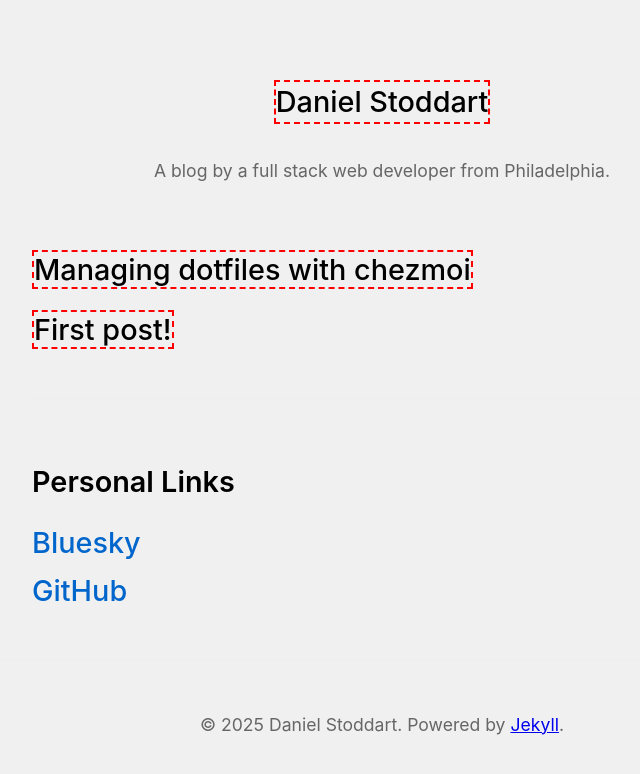
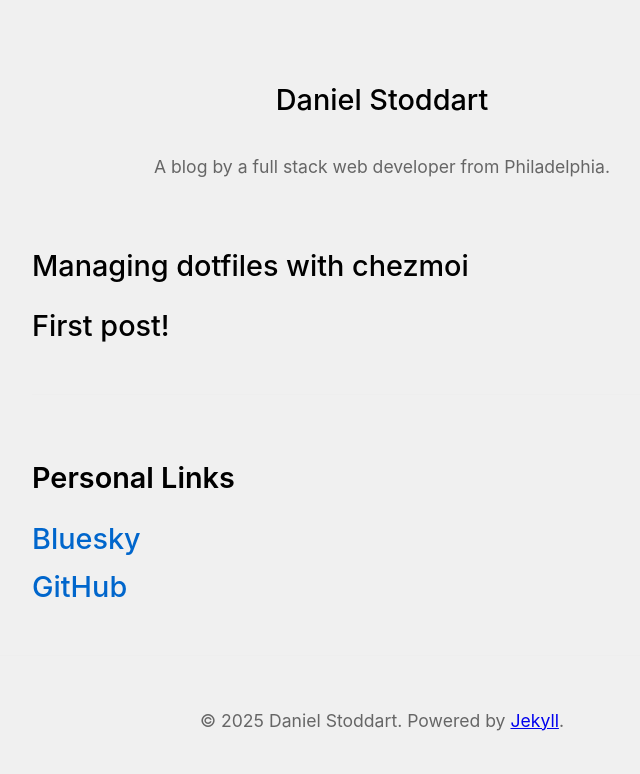
Before and after one commit to stoddart/stoddart.github.io, a Jekyll site: the page built from index.markdown, in a window 1280 px wide. Shown: the top 774 px of the page, without its empty margins (258-898 px from the left). Built offline with Jekyll 4.4.1, drawn with Linux system fonts in a browser that asks for light colours.

Commit message:
Remove border, use flexbox for centering

```diff
--- a/assets/css/style.css
+++ b/assets/css/style.css
@@ -113,7 +113,6 @@ main {
   line-height: 1.4 !important;
   color: var(--header-color);
   text-decoration: none;
-  border: 2px dashed red;
 }
 
 .post-link:hover {
@@ -236,6 +235,9 @@ img[alt] {
   text-align: center !important;
   margin: 2rem 0;
   font-size: 16px !important;
+  display: flex;
+  justify-content: center;
+  align-items: center;
 }
 
 .blog-title .post-link {
```
